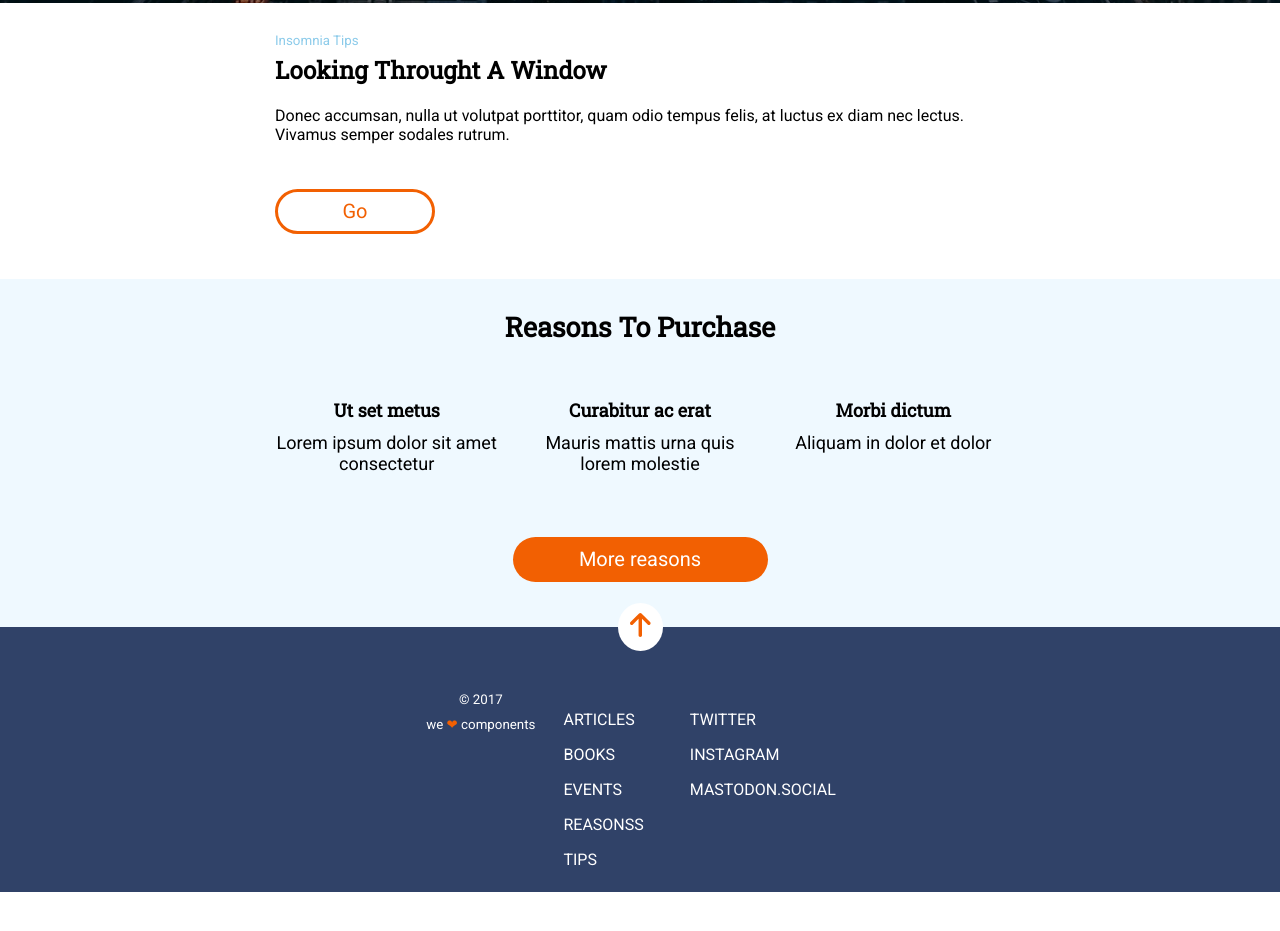
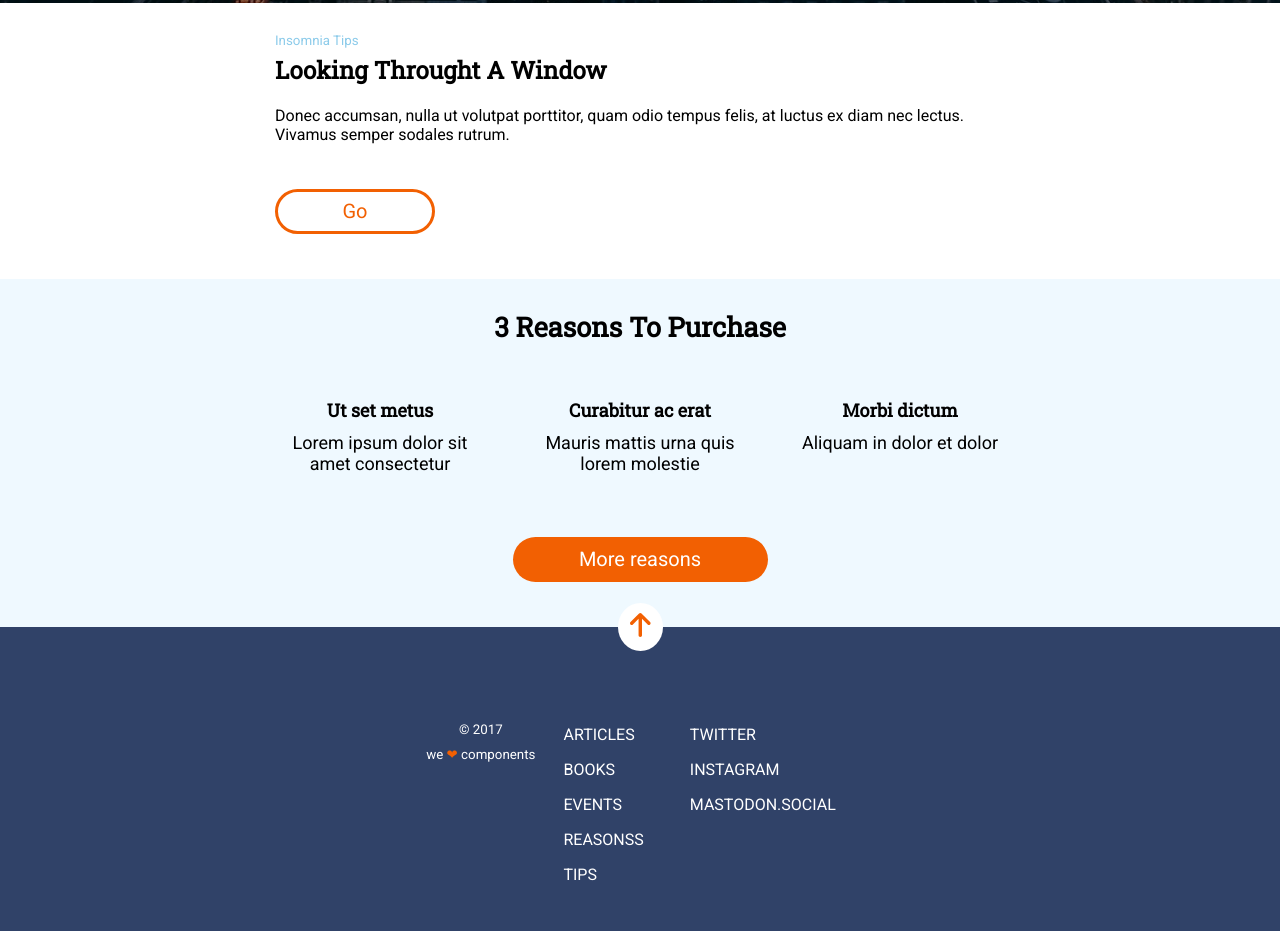
Before and after one commit to btdvalle/m1-evaluacion-final-btdvalle, a website: page docs/index.html in a window 1280 px wide. Shown: the part 797-1728 px from the top of the page. Before the commit the page ends 1689 px from the top, so only its background shows below. Drawn offline with Linux system fonts and the light colour scheme.

Commit message:
Update docs

```diff
--- a/_src/assets/scss/layout/_footer.scss
+++ b/_src/assets/scss/layout/_footer.scss
@@ -8,6 +8,8 @@
   padding-top: 60px;
   background: $color-bg-footer;
   color: $color-font-footer;
+  padding-bottom: 45px;
+
 
   @media all and (min-width: 768px) {
     flex-flow: row nowrap;
@@ -30,7 +32,7 @@
     }
 
     @media all and (min-width: 1200px) {
-      margin: 15px;
+      margin: 30px 15px;
     }
 
     &__link {
@@ -43,7 +45,6 @@
   }
 
   .copy {
-    margin-bottom: 45px;
     text-align: center;
     display: flex;
     flex-flow: column nowrap;
@@ -51,6 +52,10 @@
 
     @media all and (min-width: 768px) {
       order: -1;
+    }
+
+    @media all and (min-width: 768px) {
+      padding-top: 30px;
     }
 
     .small {
--- a/_src/assets/scss/layout/_main.scss
+++ b/_src/assets/scss/layout/_main.scss
@@ -50,7 +50,12 @@
     @media all and (min-width: 768px) {
       grid-template-columns: 1fr 1fr 1fr;
       grid-template-rows: 1fr;
-      margin: 0 37.5px;
+      grid-gap: 37.5px;
     }
+
+    @media all and (min-width: 1200px) {
+      grid-gap: 50px;
+    }
+
   }
 }
--- a/docs/index.html
+++ b/docs/index.html
@@ -44,7 +44,7 @@
             </div>
         </article>
         <div class="grid">
-             <h2 class="grid__title"> Reasons To Purchase</h2>
+             <h2 class="grid__title">3 Reasons To Purchase</h2>
 
             <div class="grid__grid margin">
                 <div class="option">
```
Also changed, not shown: _src/templates/partials/_main.html (+1 -1 lines), docs/assets/css/main.css.
